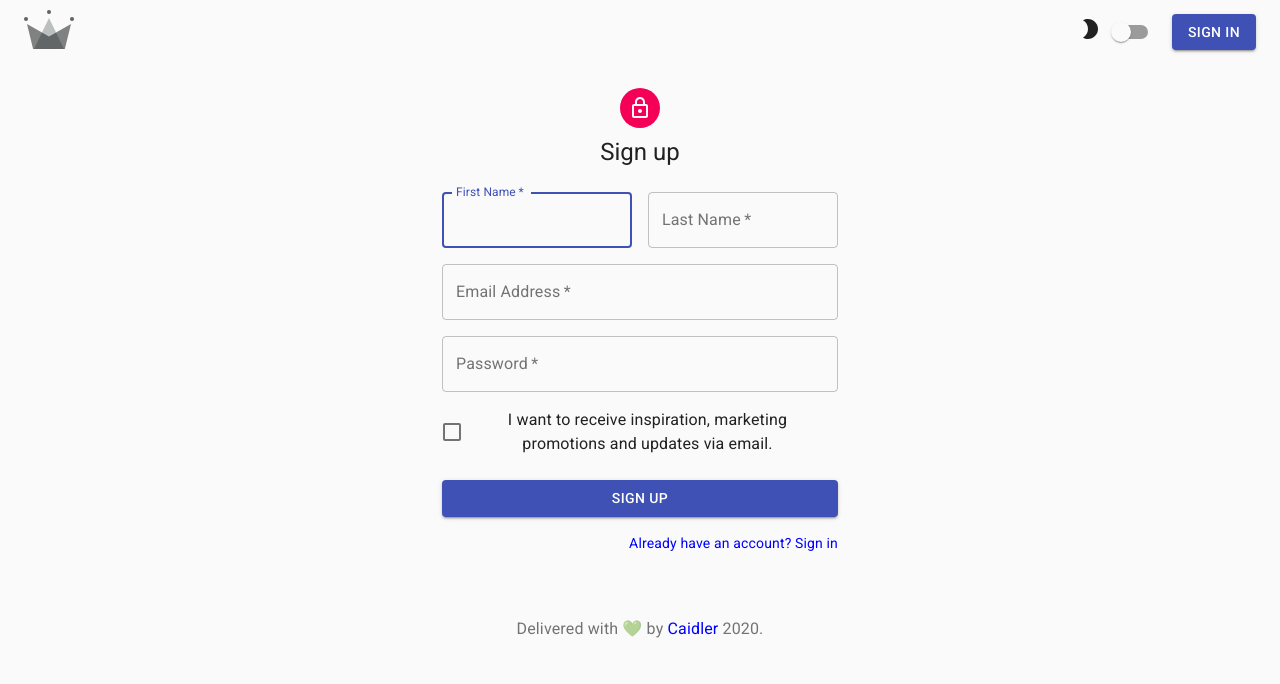
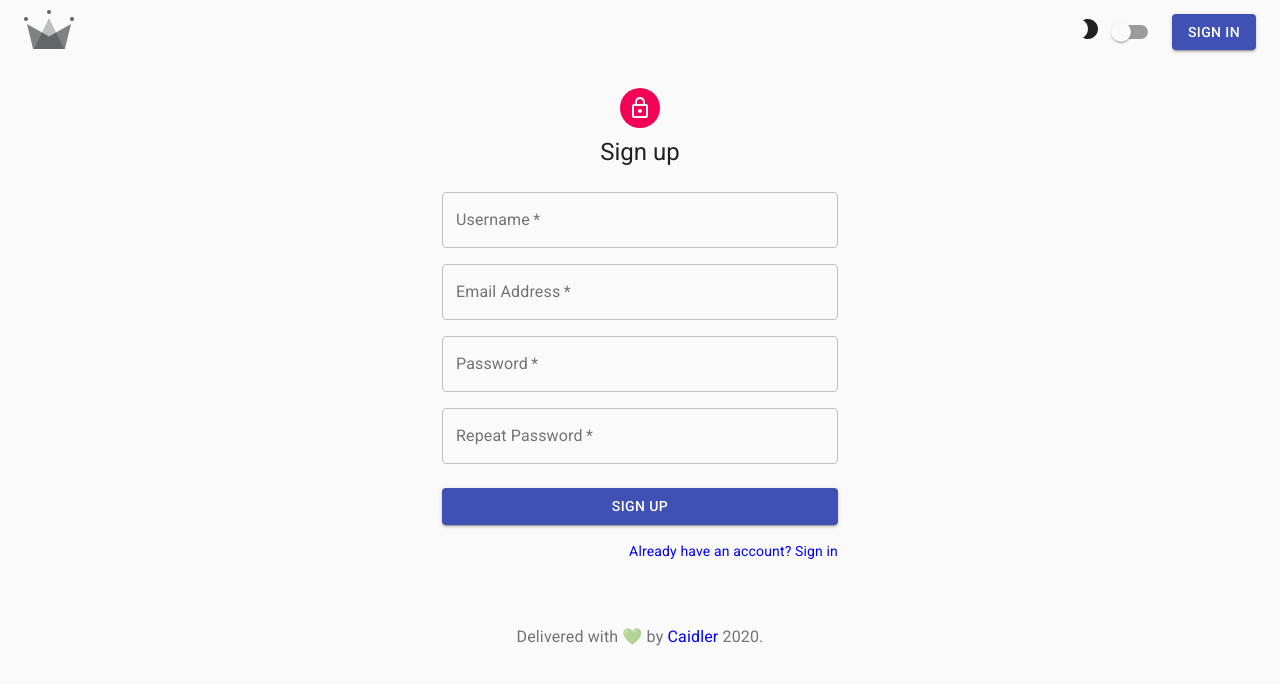
Before and after one commit to Caidler/Django-react-boilerplate, a React (Create React App) app in the folder frontend/: page /register in a window 1280 px wide. Shown: the top 684 px of the page. Built offline with nearby package versions, Linux system fonts and the light colour scheme.

Commit message:
Simple register form

```diff
--- a/frontend/src/components/Auth/register.component.jsx
+++ b/frontend/src/components/Auth/register.component.jsx
@@ -1,16 +1,17 @@
+import React, { useState } from "react";
+
 import Avatar from "@material-ui/core/Avatar";
 import Button from "@material-ui/core/Button";
-import Checkbox from "@material-ui/core/Checkbox";
 import Container from "@material-ui/core/Container";
 import CssBaseline from "@material-ui/core/CssBaseline";
-import FormControlLabel from "@material-ui/core/FormControlLabel";
 import Grid from "@material-ui/core/Grid";
 import { Link } from "react-router-dom";
 import LockOutlinedIcon from "@material-ui/icons/LockOutlined";
-import React from "react";
 import TextField from "@material-ui/core/TextField";
 import Typography from "@material-ui/core/Typography";
+import { authSignup } from "../../store/actions/";
 import { makeStyles } from "@material-ui/core/styles";
+import { useDispatch } from "react-redux";
 
 const useStyles = makeStyles((theme) => ({
   paper: {
@@ -34,6 +35,17 @@ const useStyles = makeStyles((theme) => ({
 
 export default function SignUp() {
   const classes = useStyles();
+  const [username, setUsername] = useState("");
+  const [email, setEmail] = useState("");
+  const [password1, setPassword1] = useState("");
+  const [password2, setPassword2] = useState("");
+  const dispatch = useDispatch();
+
+  let handleSubmit = (e) => {
+    e.preventDefault();
+    dispatch(authSignup(username, email, password1, password2));
+    // props.history.push("/");
+  };
 
   return (
     <Container component="main" maxWidth="xs">
@@ -45,29 +57,18 @@ export default function SignUp() {
         <Typography component="h1" variant="h5">
           Sign up
         </Typography>
-        <form className={classes.form} noValidate>
+        <form className={classes.form} onSubmit={handleSubmit}>
           <Grid container spacing={2}>
-            <Grid item xs={12} sm={6}>
-              <TextField
-                autoComplete="fname"
-                name="firstName"
-                variant="outlined"
-                required
-                fullWidth
-                id="firstName"
-                label="First Name"
-                autoFocus
-              />
-            </Grid>
-            <Grid item xs={12} sm={6}>
+            <Grid item xs={12}>
               <TextField
                 variant="outlined"
                 required
                 fullWidth
-                id="lastName"
-                label="Last Name"
-                name="lastName"
-                autoComplete="lname"
+                id="username"
+                label="Username"
+                name="username"
+                autoComplete="username"
+                onChange={(e) => setUsername(e.target.value)}
               />
             </Grid>
             <Grid item xs={12}>
@@ -79,6 +80,7 @@ export default function SignUp() {
                 label="Email Address"
                 name="email"
                 autoComplete="email"
+                onChange={(e) => setEmail(e.target.value)}
               />
             </Grid>
             <Grid item xs={12}>
@@ -86,17 +88,25 @@ export default function SignUp() {
                 variant="outlined"
                 required
                 fullWidth
-                name="password"
+                name="password1"
                 label="Password"
                 type="password"
-                id="password"
-                autoComplete="current-password"
+                id="password1"
+                autoComplete="password"
+                onChange={(e) => setPassword1(e.target.value)}
               />
             </Grid>
             <Grid item xs={12}>
-              <FormControlLabel
-                control={<Checkbox value="allowExtraEmails" color="primary" />}
-                label="I want to receive inspiration, marketing promotions and updates via email."
+              <TextField
+                variant="outlined"
+                required
+                fullWidth
+                name="password2"
+                label="Repeat Password"
+                type="password"
+                id="password2"
+                autoComplete="password"
+                onChange={(e) => setPassword2(e.target.value)}
               />
             </Grid>
           </Grid>
--- a/frontend/src/components/Copyright/Copyright.component.jsx
+++ b/frontend/src/components/Copyright/Copyright.component.jsx
@@ -9,7 +9,7 @@ export default function Copyright() {
     <div className="App-Copyright">
       <Typography color="textSecondary">
         {"Delivered with 💚 by "}
-        <Link color="blue" href="https://github.com/Caidler/">
+        <Link color="initial" href="https://github.com/Caidler/">
           Caidler
         </Link>{" "}
         {new Date().getFullYear()}
--- a/frontend/src/store/actions/auth.actions.js
+++ b/frontend/src/store/actions/auth.actions.js
@@ -44,6 +44,7 @@ export const checkAuthTimeout = (expirationTime) => {
 
 export const authLogin = (username, password) => {
   return (dispatch) => {
+    dispatch(logout());
     dispatch(authStart());
     axios
       .post("http://127.0.0.1:8000/accounts/login/", {
@@ -70,6 +71,7 @@ export const authLogin = (username, password) => {
 
 export const authSignup = (username, email, password1, password2) => {
   return (dispatch) => {
+    dispatch(logout());
     dispatch(authStart());
     axios
       .post("http://127.0.0.1:8000/accounts/registration/", {
```
Also changed, not shown: frontend/src/logo.svg (deleted).
